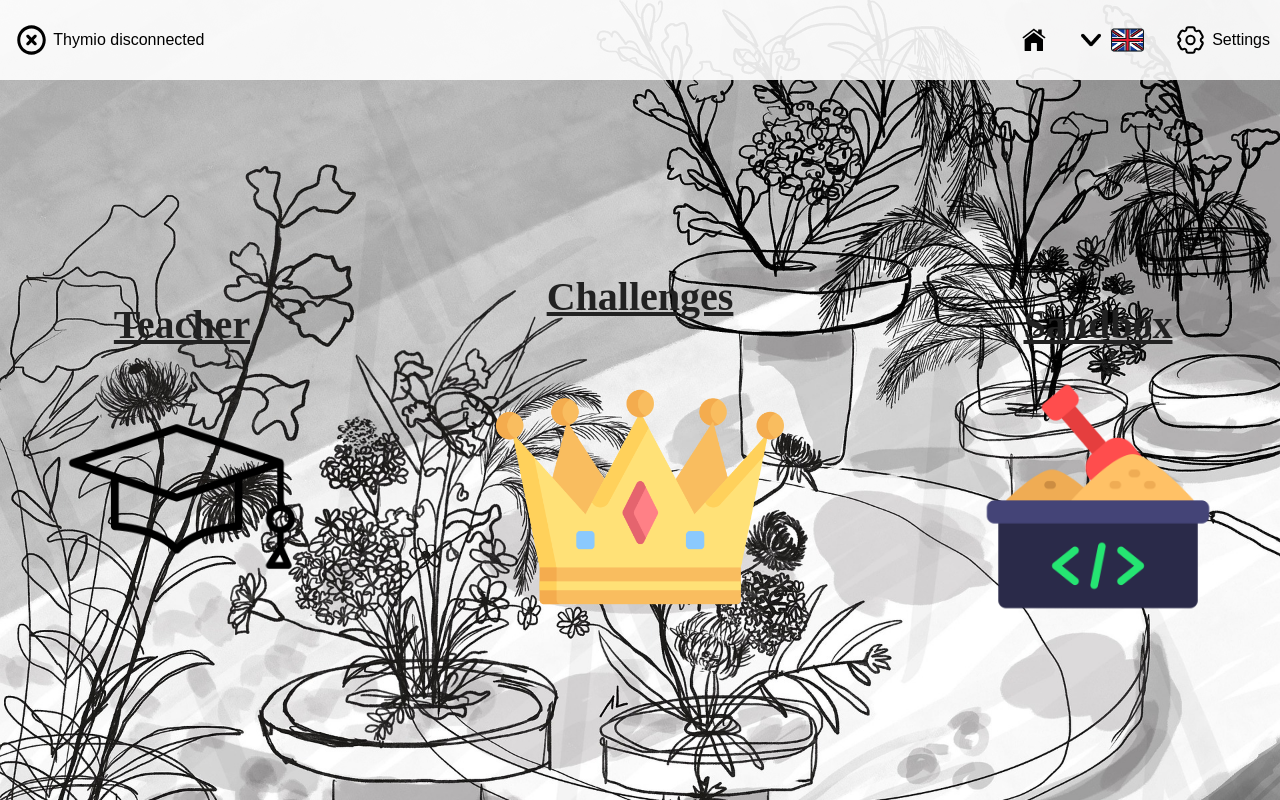
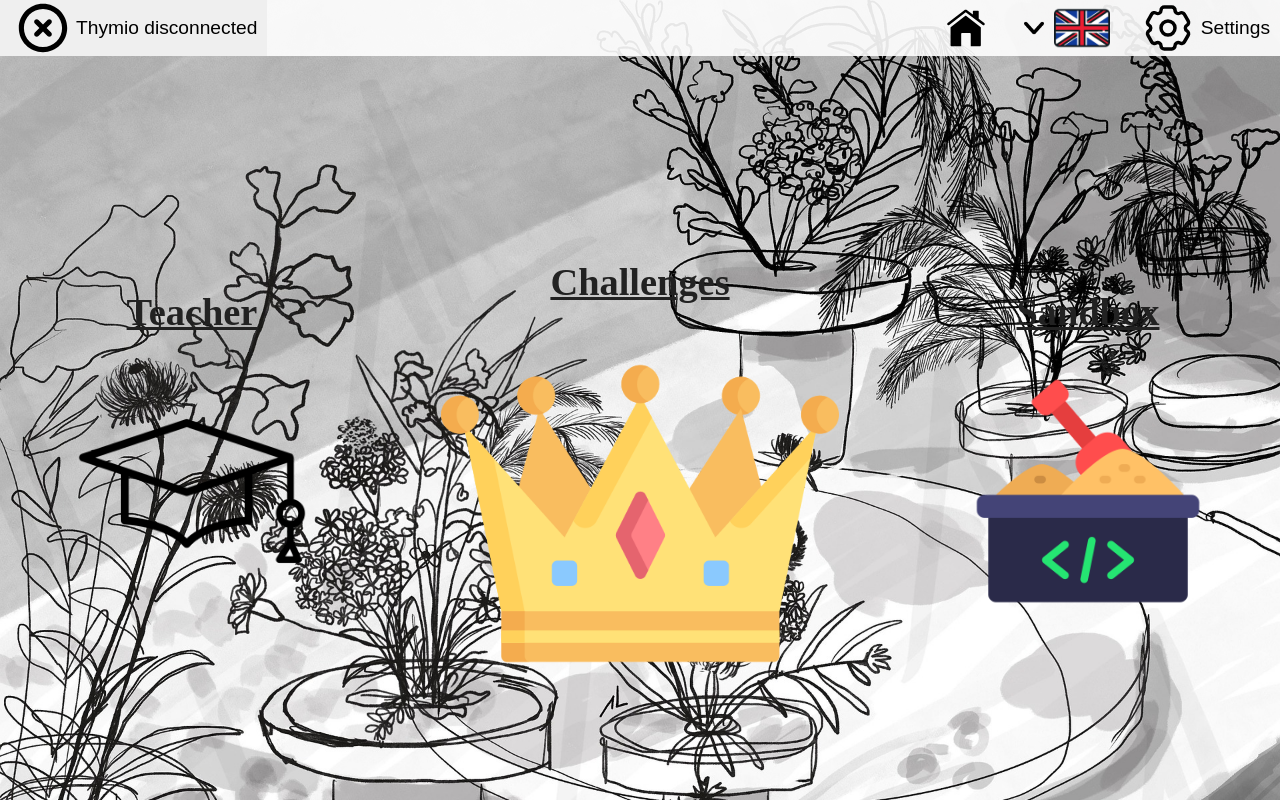
Before and after one commit to HopperOkoyl/thymio-sthymuli-interface, a Vue app in the folder vue-sthymuli/: page / in a window 1280 px wide. Built offline with nearby package versions, Linux system fonts and the light colour scheme.

Commit message:
Fix home page and top-bar layout

```diff
--- a/vue-sthymuli/src/App.vue
+++ b/vue-sthymuli/src/App.vue
@@ -16,6 +16,7 @@
   import flagEN from './assets/FlagEN.png';
   import dropDownArrow from './assets/drop-down-arrow.png';
   import home from './assets/noun-house-6718391.svg';
+  import more from './assets/noun-more-897914.svg';
 
   export default {
     components: {
@@ -41,6 +42,7 @@
         flagIT,
         dropDownArrow,
         home,
+        more,
       }
     },
     //TODO: Adding router for navigation
@@ -60,20 +62,30 @@
   <div class="screen">
     <div id="top-bar">
       <div class="top-bar-section left-secion">
-        <ConnectionStatus class="top-bar-elem" @toggleConnectionWindow="toggleConnectionWindow()" :connectionStatus="isConnected"></ConnectionStatus>
-        <button class="no-button top-bar-elem" id="back-button" v-if="$route.name !== 'Home'" @click="$router.back()">Back</button>
+        <div id="top-bar-left">
+          <div class="top-bar-elem">
+            <ConnectionStatus @toggleConnectionWindow="toggleConnectionWindow()" :connectionStatus="isConnected"></ConnectionStatus>
+          </div>
+          <div class="top-bar-elem">
+            <button class="no-button top-bar-elem" id="back-button" v-if="$route.name !== 'Home'" @click="$router.back()"><p>Back</p></button>
+          </div>
+        </div>
       </div>
       <div class="top-bar-section empty"></div>
       <div class="top-bar-section right-section">
         <div id="top-bar-right">
           <div id="home" class="top-bar-elem">
-            <button class="no-button"><RouterLink :to="{name: 'Home'}"><img class="icon-image" :src="home" alt="Home"></RouterLink></button>
+            <button class="no-button"><RouterLink class="top-bar-router-link" :to="{name: 'Home'}"><img class="icon-image" :src="home" alt="Home"></RouterLink></button>
           </div>
           <div id="language" class="top-bar-elem">
             <button class="back no-button"><img class="icon-image smaller" :src="dropDownArrow" alt="Drop down arrow"></img><img class="icon-image" :src="flagEN" alt="Flag"></img></button>
           </div>
           <div id="settings" class="top-bar-elem">
             <button class="no-button"><img class="icon-image larger" :src="settingsIconSimple" alt="Gear"></img><p>Settings</p></button>
+          </div>
+
+          <div class="small-screen top-bar-elem">
+            <button class="no-button"><img class="icon-image" :src="more" alt="More"></img></button>
           </div>
         </div>
       </div>
@@ -130,13 +142,14 @@
   flex: 1 1 auto;
   height: 100%;
 
-  --top-bar-proportion: 1;
-  --main-proportion: calc(10 - var(--top-bar-proportion));
+  --top-bar-proportion: 7;
+  --main-proportion: calc(100 - var(--top-bar-proportion));
 }
 main {
   --proportion: var(--main-proportion);
   flex: var(--proportion) var(--proportion) auto;
-  max-height: calc(10% * var(--proportion));
+  max-height: calc(1% * var(--proportion));
+  height: calc(1% * var(--proportion));
   display: flex;
   flex-direction: column;
   justify-content: center;
@@ -186,11 +199,15 @@ main {
 /* Top bar */
 
 #top-bar {
+  --min-width: 645px;
   --proportion: var(--top-bar-proportion);
+
   background-color: rgba(255, 255, 255, 0.9);
   display: flex;
   flex: var(--proportion) var(--proportion) auto;
-  /* min-width: 5%; */
+  min-height: 54.5px;
+  max-height: calc(1% * var(--proportion));
+  min-width: var(--min-width);
 }
 .top-bar-section {
   display: flex;
@@ -206,17 +223,30 @@ main {
   flex: 1 1 auto;
   justify-content: right;
 }
+#top-bar-left {
+  display:flex;
+  flex: 1 1 auto;
+  justify-content: left;
+}
 .top-bar-section.left-secion {
   min-width: 25%;
-  justify-content: left;
-  align-items: center;
+  /* justify-content: left;
+  align-items: center; */
 }
 .top-bar-elem {
   display: flex;
   /* flex: 1 1 auto; */
+  height: 100%;
+  max-height: 100%;
   justify-content: center;
   align-items: center;
 }
+.top-bar-elem button {
+  flex: 1 1 auto;
+  height: 100%;
+  max-height: 100%;
+}
+
 #back-button {
   /* border: black;
   border-radius: 50%;
@@ -234,6 +264,31 @@ main {
   justify-content: center;
 } */
 
+.top-bar-router-link {
+  display: flex;
+  flex: 1 1 auto;
+  height: 100%;
+  max-height: 100%;
+  align-items: center;
+}
+
+.top-bar-elem p {
+  /* flex: 1 1 auto; */
+  --margin: 10px;
+  --p-font-size: clamp(1.2rem, 1.3vw, 7.5rem);
+  font-size: var(--p-font-size);
+  margin: var(--margin) 0;
+  max-height: calc(100% - 2 * var(--margin));
+  height: calc(100% - 2 * var(--margin));
+  align-content: center;
+
+}
+
+.icon-image {
+  flex: 1 1 auto;
+  height: 100%;
+  max-height: 100%;
+}
 
 /* .icon-image.larger {
   height: 2em;
@@ -241,6 +296,33 @@ main {
 .icon-image.smaller {
   height: 1.5em;
 }
+
+
+@media (max-width: 645px) {
+  #top-bar-right .top-bar-elem:not(.small-screen), .top-bar-section.empty {
+    display: none;
+  }
+  .top-bar-section.right-section {
+    min-width: 10%;
+    width: 10%;
+    flex: 1 1 auto;
+  }
+  #top-bar {
+    justify-content: space-between;
+    min-width: 0;
+  }
+  .top-bar-section.left-secion {
+    min-width: 20%;
+    flex: 1 1 auto;
+  }
+}
+@media (min-width: 645px) {
+  .small-screen {
+    display: none;
+  }
+}
+
+
 
 </style>
 
@@ -257,4 +339,5 @@ main {
   justify-content: space-evenly;
   align-items: center;
 }
+
 </style>
--- a/vue-sthymuli/src/components/ConnectionStatus.vue
+++ b/vue-sthymuli/src/components/ConnectionStatus.vue
@@ -41,4 +41,8 @@
         width: auto;
         vertical-align: middle;
     } */
+
+    p {
+        white-space: nowrap;
+    }
 </style>
--- a/vue-sthymuli/src/components/HomeView.vue
+++ b/vue-sthymuli/src/components/HomeView.vue
@@ -50,9 +50,12 @@
         <ul class="nav-menu">
             <li v-for="menu in secondaryMenus" :key="menu.name" :class="menu.name">
                 <RouterLink :to=menu.name.toLowerCase() class="router-link">
-                    <h1>{{ menu.name }}</h1>
-                    <img class="place-holder-images image" :src="menu.iconUrl" alt=""/>
-                    <!-- <div class="place-holder-images image" :class="menu.name"></div> -->
+                    <div class="h1-wrapper">
+                        <h1>{{ menu.name }}</h1>
+                    </div>
+                    <div class="wrapper">
+                        <img class="place-holder-images image" :src="menu.iconUrl" alt=""/>
+                    </div>
                 </RouterLink>
             </li>
         </ul>
@@ -61,6 +64,15 @@
 
 
 <style scoped>
+    nav {
+        height: 100%;
+        width: 100%;
+        max-height: 100%;
+        max-width: 100%;
+        display: flex;
+        flex: 1 1 auto;
+        flex-direction: column;
+    }
     .nav-menu {
         list-style: none;
         list-style-type: none;
@@ -68,21 +80,15 @@
         margin: 0;
         text-align: center;
 
-
-        /* height: 100%;
-        width: 100%; */
+        height: 100%;
+        width: 100%;
+        max-height: 100%;
+        max-width: 100%;
         display: flex;
         flex: 1 1 auto;
         justify-content: space-evenly;
         align-items: center;
         /* background-color: aqua; */
-    }
-    nav {
-        /* height: 100%;
-        width: 100%; */
-        display: flex;
-        flex: 1 1 auto;
-        flex-direction: column;
     }
 
     /* Menu style */
@@ -91,23 +97,27 @@
         flex-direction: column;
         border-radius: 7vmin;
         justify-content: space-evenly;
+        max-height: 100%;
         /* flex: 1 1 auto; */ /*not compatible with space-evenly etc*/
     }
     li.Teacher, li.Sandbox {
         /* font-size:1rem; */
         width: 20%;
-        height: 70%;
+        max-width: 20%;
+        height: 60%;
+        max-height: 60%;
     }
     li.Teacher {
         background-color: color-mix(v-bind('colorPalettes[currentPalette]?.first.bg'), transparent var(--transparency));
         color: v-bind('colorPalettes[currentPalette]?.first.txt');
     }
     li.Challenges {
-        padding: clamp(10px, 10%, 20px) clamp(10px, 10%, 20px);
         background-color: color-mix(v-bind('colorPalettes[currentPalette]?.second.bg'), transparent var(--transparency));
         color: v-bind('colorPalettes[currentPalette]?.second.txt');
         width: 40%;
+        max-width: 40%;
         height: 80%;
+        max-height: 80%;
         /* font-size:1.3rem; */
     }
     li.Sandbox {
@@ -115,17 +125,37 @@
         color: v-bind('colorPalettes[currentPalette]?.third.txt');
     }
     .router-link {
+        --min: 10px;
+        --val: 1vw;
+        --max: 20px;
+        --padding: clamp(var(--min), var(--val), var(--max));
+
+        padding: var(--padding) var(--padding);
+
         transition-duration: 0.2s;
         display: flex;
         flex-direction: column;
         justify-content: center;
         align-items: center;
         flex: 1 1 auto;
+        max-width: calc(100% - 2 * var(--padding));
+        max-height: calc(100% - 2 * var(--padding));
+    }
+    .h1-wrapper {
+        height: 30%;
+        max-height: 30%;
+        width: 100%;
         max-width: 100%;
-        max-height: 100%;
+        align-content: end;
     }
     h1 {
-        font-size: clamp(1.5rem, 5vw, 2.5rem);
+        --h1-font-size: clamp(1rem, 3vw, 7.5rem);
+        --margin: calc(var(--h1-font-size) / 4);
+        margin: var(--margin) 0;
+        font-size: var(--h1-font-size);
+        align-content: end;
+        max-height: calc(100% - 2 * var(--margin));
+        max-width: 100%;
     }
     .router-link:not(:hover):not(:visited) {
         color: var(--almost-black);
@@ -137,22 +167,24 @@
         color: var(--almost-black);/* rgb(202, 202, 202); */
         background-color: orange;/* rgb(76, 175, 80); */
     }
+    .wrapper {
+        max-width: 100%;
+        max-height: 70%;
+        flex: 1 1 auto;
+        display: flex;
+        aspect-ratio: 1;
+        justify-content: center;
+        align-items: center;
+    }
 
     .place-holder-images {
-        /* flex: 1 1 auto; */
+        flex: 1 1 auto;
         background-color: inherit;
-        /* border-radius: 1vmin; */
         min-height: 0;
         min-width: 0;
-        max-width: 90%;
-        max-height: 50%;
-        /* width: 100%;
-        height: 100%; */
-        /* height: auto;
-        aspect-ratio: 1; */
-        /* background-position: center;
-        background-size: contain;
-        background-repeat: no-repeat; */
+        max-width: 100%;
+        max-height: 100%;
+        aspect-ratio: 1;
     }
 
     /* .nav li:hover {
--- a/vue-sthymuli/src/components/Licence.vue
+++ b/vue-sthymuli/src/components/Licence.vue
@@ -20,6 +20,7 @@
                     {attribText: 'House by Ashok from', url: "https://thenounproject.com/icon/house-6718391/", target: "_blank", title: "House Icons", licence: '(CC BY 3.0)'},
                     {attribText: 'House by Suryaman from', url: "https://thenounproject.com/icon/house-5431675/", target: "_blank", title:"House Icons", licence: '(CC BY 3.0)'},
                     {attribText: 'play by Numero Uno from', url: "https://thenounproject.com/browse/icons/term/play/", target: "_blank", title: "play Icons", licence: '(CC BY 3.0)'},
+                    {attribText: 'more by Funky from', url: "https://thenounproject.com/browse/icons/term/more/", target: "_blank", title: "more Icons", licence: '(CC BY 3.0)'},
                 ]
             }
         }
```
Also changed, not shown: vue-sthymuli/src/assets/noun-more-897914.svg (added).
